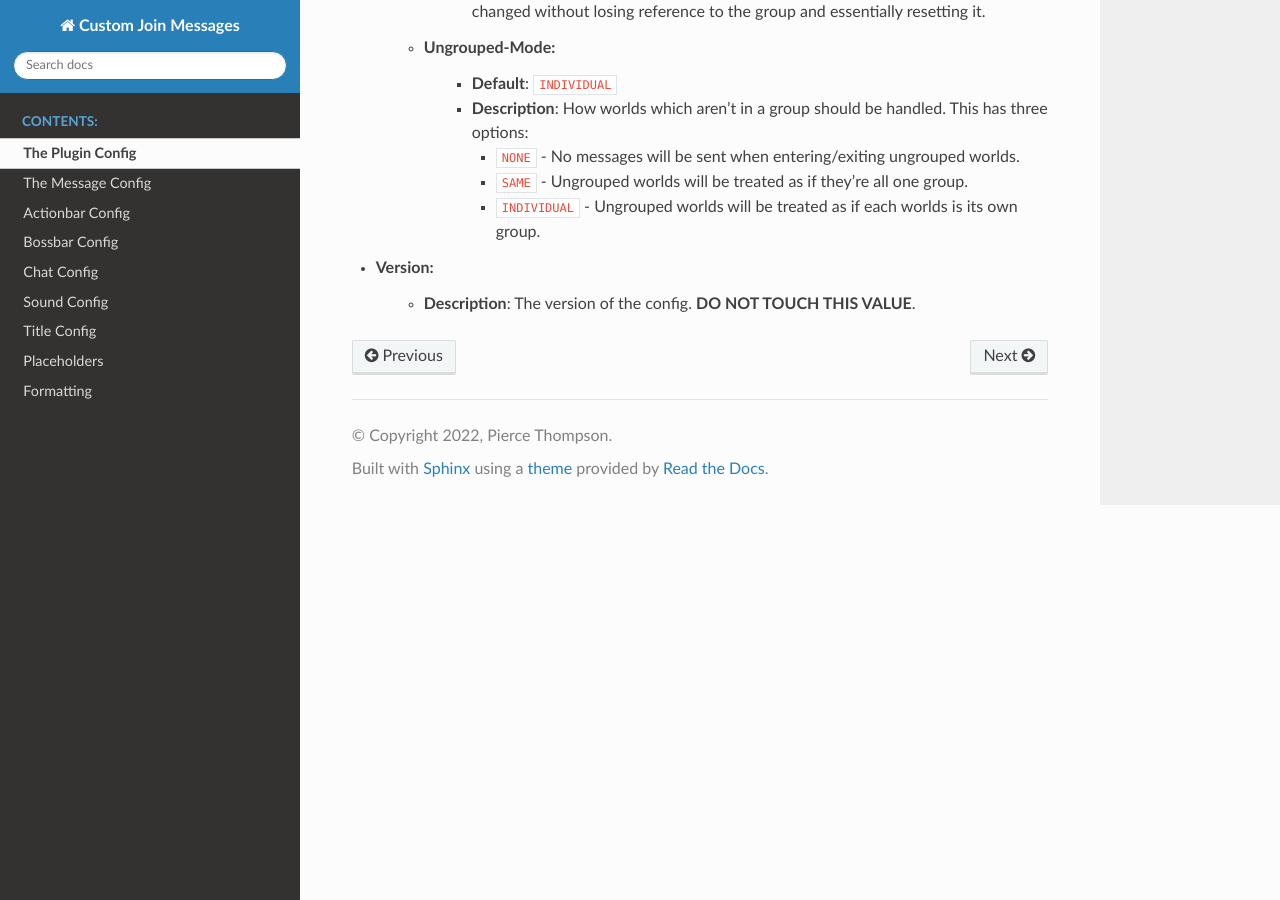
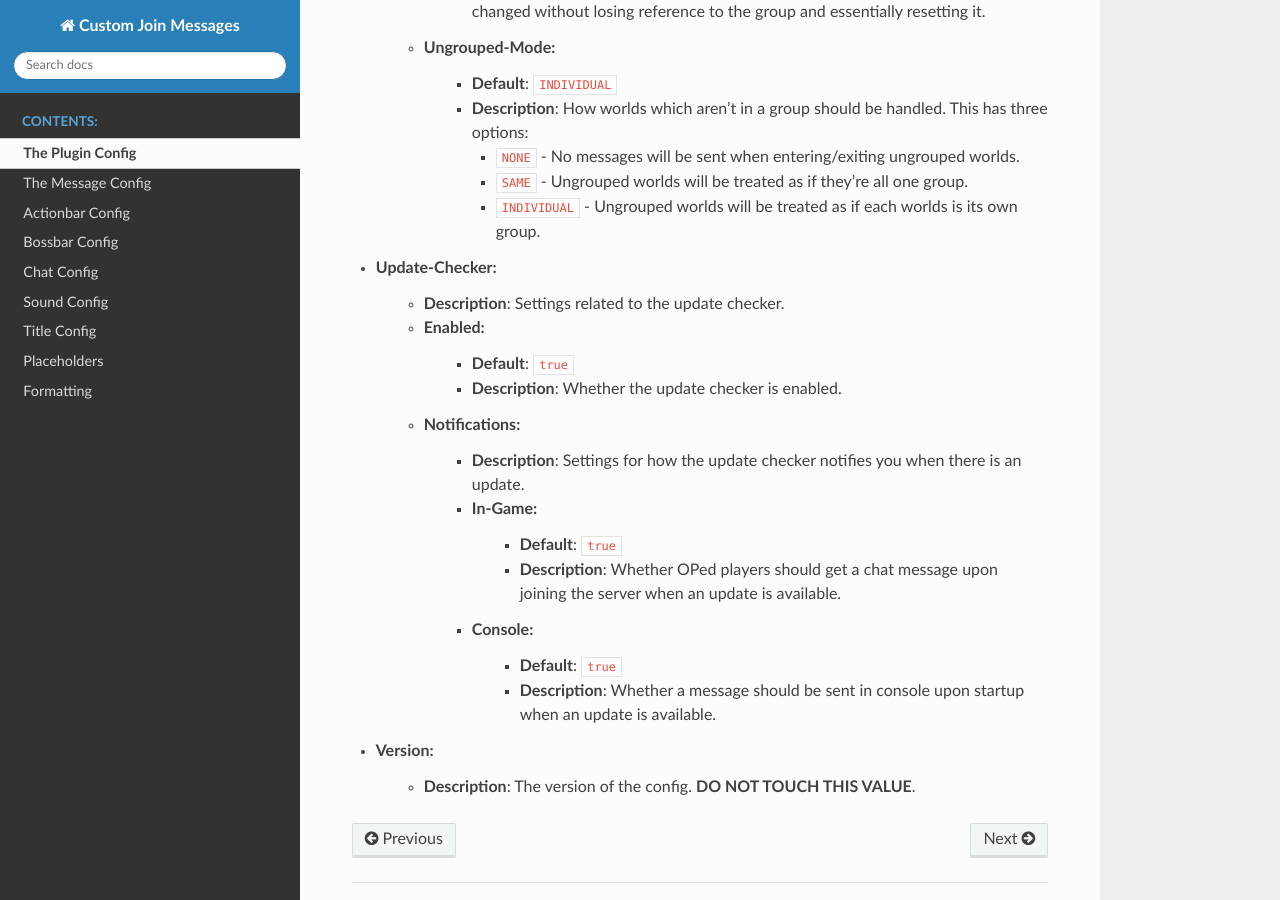
Before and after one commit to Insprill/custom-join-messages, a Sphinx documentation site: the page built from docs/config.rst, in a window 1280 px wide and 900 px high, scrolled down 1258 px. Built offline with Sphinx 7.4.7 and the Read the Docs theme 2.0.0, drawn with Linux system fonts in a browser that asks for light colours.

Commit message:
Update config docs

```diff
--- a/docs/config.rst
+++ b/docs/config.rst
@@ -43,5 +43,20 @@ The Plugin Config
         * ``SAME`` - Ungrouped worlds will be treated as if they're all one group.
         * ``INDIVIDUAL`` - Ungrouped worlds will be treated as if each worlds is its own group.
 
+* Update-Checker:
+   * **Description**: Settings related to the update checker.
+   * Enabled:
+      * **Default**: ``true``
+      * **Description**: Whether the update checker is enabled.
+   * Notifications:
+      * **Description**: Settings for how the update checker notifies you when there is an update.
+      * In-Game:
+         * **Default**: ``true``
+         * **Description**: Whether OPed players should get a chat message upon joining the server when an update is available.
+      * Console:
+         * **Default**: ``true``
+         * **Description**: Whether a message should be sent in console upon startup when an update is available.
+
+
 * Version:
    * **Description**: The version of the config. **DO NOT TOUCH THIS VALUE**.
```
